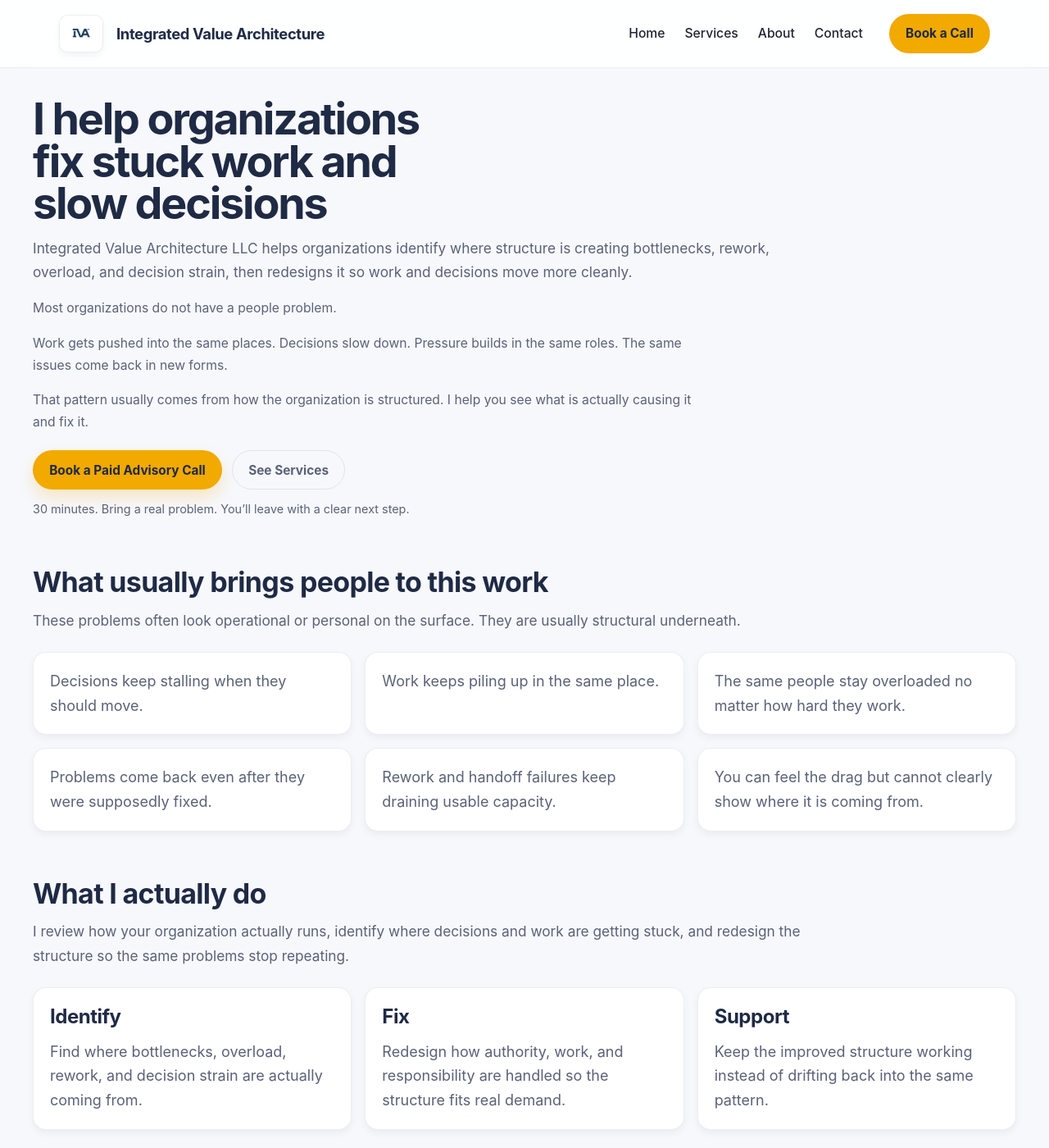
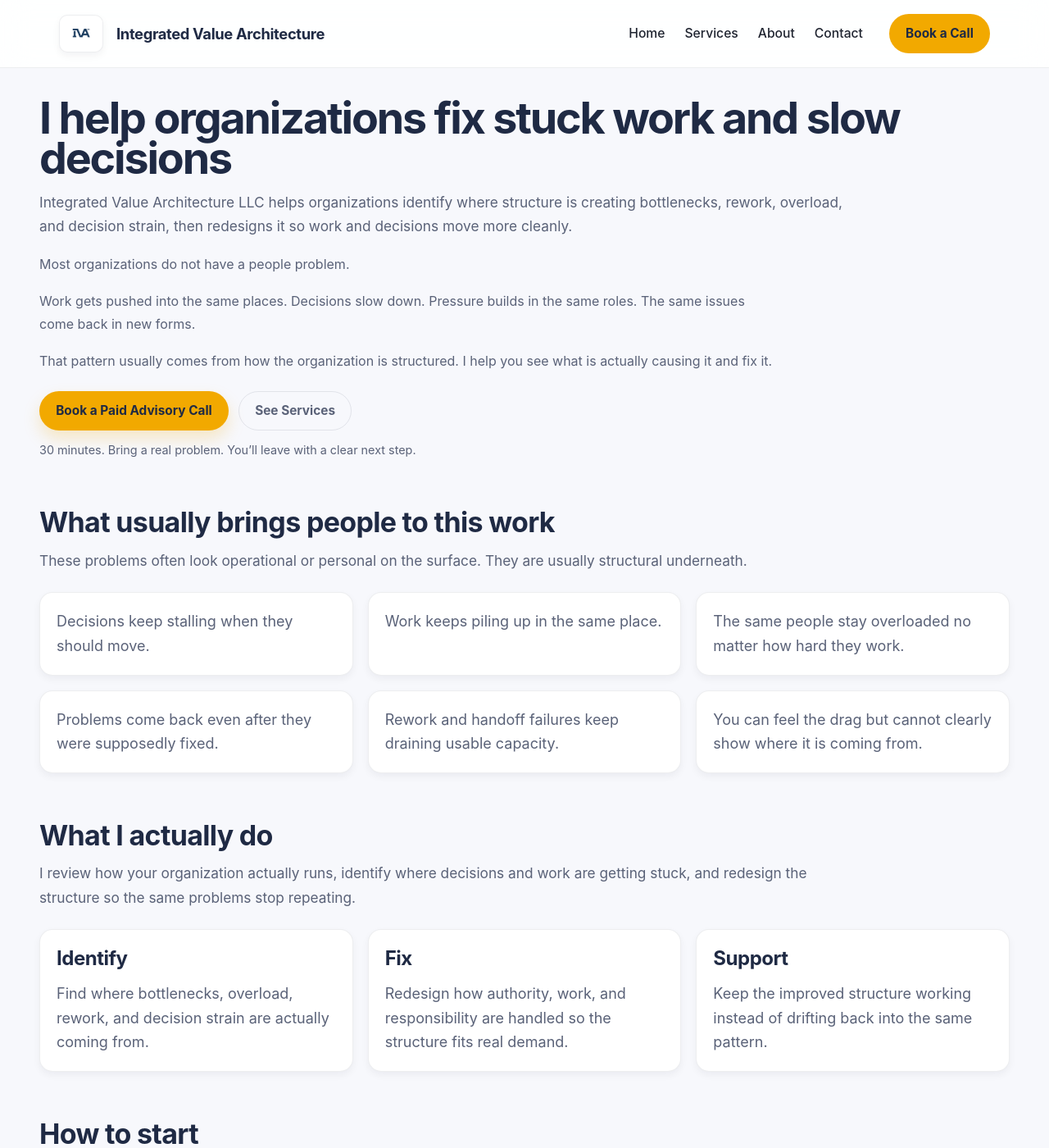
Before and after one commit to efost7873/integratedvaluearchitecture.com, a Jekyll site: the page built from index.html, in a window 1280 px wide and 1400 px high. Shown: the whole window at 82% size. Built offline with Jekyll 4.4.1, drawn with Linux system fonts in a browser that asks for light colours.

Commit message:
Update _homepage.scss

```diff
--- a/_sass/_homepage.scss
+++ b/_sass/_homepage.scss
@@ -11,9 +11,9 @@
 ============================================ */
 
 .iva-page main {
-  max-width: 1280px;
+  max-width: 1400px;
   margin: 0 auto;
-  padding: 24px 40px 40px;
+  padding: 24px 48px 40px;
 }
 
 @media (max-width: 980px) {
@@ -29,7 +29,7 @@
 }
 
 /* ============================================
-   SECTION SPACING (FIXES CRAMPED LAYOUT)
+   SECTION SPACING
 ============================================ */
 
 .iva-page section + section {
@@ -43,42 +43,51 @@
 }
 
 /* ============================================
-   HERO (FIXED PROPERLY)
+   HERO (FIXED FOR REAL THIS TIME)
 ============================================ */
 
 #homepage-hero {
   padding-top: 12px;
+  max-width: 1200px;
+}
+
+/* remove ALL inherited narrow constraints */
+#homepage-hero .section-header,
+#homepage-hero > p,
+#homepage-hero .iva-btn-row,
+#homepage-hero .iva-cta-meta {
+  max-width: none;
+}
+
+#homepage-hero .section-header {
+  margin-bottom: 18px;
+}
+
+#homepage-hero h1 {
+  font-size: clamp(3.2rem, 4.2vw, 4.6rem);
+  line-height: 0.92;
+  letter-spacing: -0.04em;
+  margin-bottom: 14px;
+
+  /* THIS was the main issue */
+  max-width: none;
+}
+
+#homepage-hero > p {
+  font-size: 1rem;
+  line-height: 1.72;
+  margin-bottom: 18px;
   max-width: 900px;
 }
 
-#homepage-hero .section-header {
-  margin-bottom: 16px;
-}
-
-#homepage-hero h1 {
-  font-size: clamp(3rem, 4.2vw, 4.2rem);
-  line-height: 0.96;
-  letter-spacing: -0.04em;
-  margin-bottom: 14px;
-
-  /* THIS is the key fix */
-  max-width: 14ch;
-}
-
-#homepage-hero > p {
-  font-size: 0.98rem;
-  line-height: 1.72;
-  margin-bottom: 16px;
-  max-width: 820px;
-}
-
 #homepage-hero .iva-btn-row {
-  margin-top: 20px;
+  margin-top: 22px;
 }
 
 #homepage-hero .iva-cta-meta {
   margin-top: 12px;
   font-size: 0.9rem;
+  max-width: 900px;
 }
 
 /* ============================================
@@ -86,7 +95,7 @@
 ============================================ */
 
 .grid {
-  gap: 16px;
+  gap: 18px;
 }
 
 @media (max-width: 980px) {
@@ -104,12 +113,11 @@
   #homepage-hero h1 {
     font-size: clamp(2.6rem, 10vw, 3.4rem);
     line-height: 0.96;
-    max-width: 10ch;
   }
 }
 
 /* ============================================
-   CARD TUNING
+   CARD
 ============================================ */
 
 .card {
@@ -129,7 +137,7 @@
 .iva-cta-section h2,
 .iva-cta-section p,
 .iva-cta-section .iva-cta-meta {
-  max-width: 720px;
+  max-width: 760px;
 }
 
 .iva-cta-section .iva-btn-row {
```
